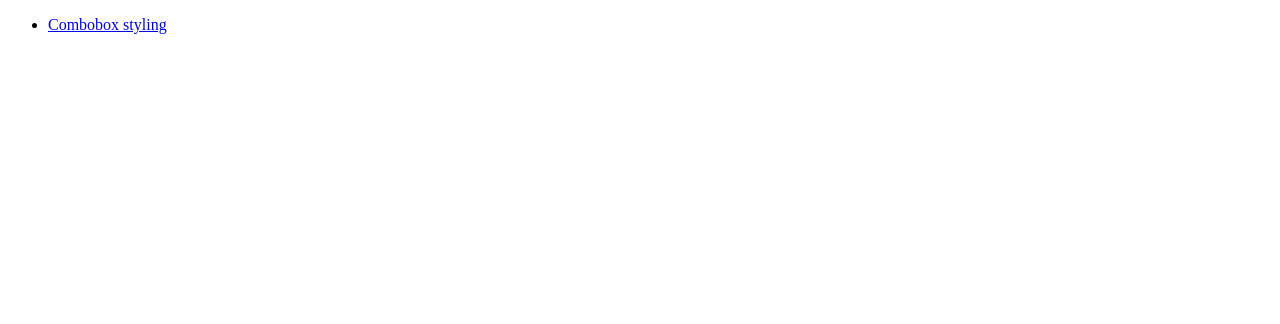
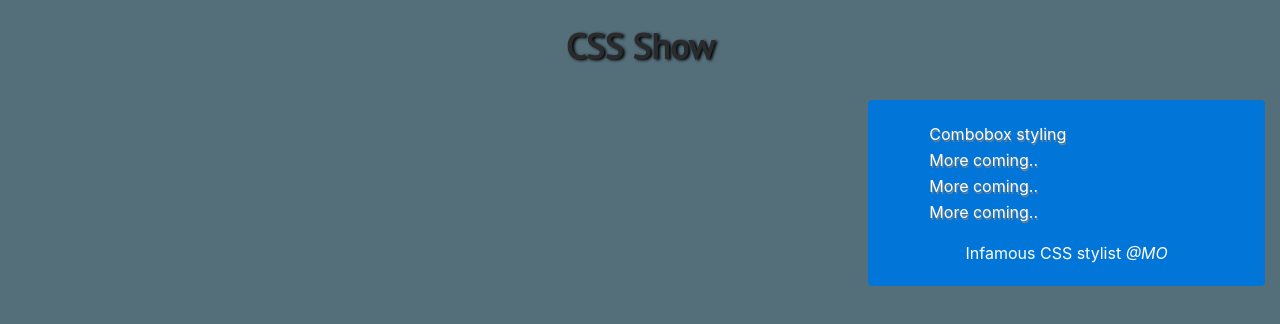
Before and after one commit to doingOO7/showcase, a plain HTML site: page index.html in a window 1280 px wide. Drawn offline with nearby package versions, Linux system fonts and the light colour scheme.

Commit message:
added styles to the webpage

```diff
--- a/combobox-styling/style.css
+++ b/combobox-styling/style.css
@@ -1,9 +1,14 @@
+body {
+    background-color: #00a059;
+}
+/*font-family: 'Open Sans', sans-serif;
+font-family: 'Roboto', sans-serif;
+font-family: 'Source Sans Pro', sans-serif;*/
 .container {
-    margin: 90px;
+    margin: 70px;
     text-align: center;
 }
 .basic-style {
-    padding: 5px;
     border: 2px solid #d9d9d9;
     border-radius: 2px;
     font-size: 14px;
@@ -31,3 +36,19 @@
 	    1.7em 2.5em;
 		background-repeat: no-repeat;
 }
+.style-1 {
+    padding: 9px 30px 9px 5px;
+}
+.style-2 {
+    padding: 9px 43px 9px 11px;
+}
+p.title {
+    font-size: 35px;
+    text-shadow: 2px 2px 4px darkgreen;
+    color: #fff;
+    font-family: 'Roboto Mono', monospace;
+    font-weight: 600;
+}
+textarea:focus, input:focus, select:focus{
+    outline: none;
+}
--- /dev/null
+++ b/css/base-style.css
@@ -0,0 +1,27 @@
+.header {
+    height: 100px;
+}
+.main {
+    background-color: #546E7A;
+}
+.links-card .card-primary li > a {
+    color: #fff;
+    text-decoration: none;
+}
+.work-links {
+    list-style: none;
+    text-align: left;
+    line-height: 26px;
+    text-shadow:
+}
+
+.work-links li > a {
+    text-shadow: 1px 2px 0px slategrey;
+}
+.site-header {
+    font-size: 35px;
+    margin: 20px;
+    font-family: 'PT Sans', sans-serif;
+    font-weight: 600;
+    text-shadow: 2px 1px 3px black;
+}
--- a/index.html
+++ b/index.html
@@ -3,12 +3,47 @@
     <head>
         <meta charset="utf-8">
         <title>CSS Showcase</title>
+        <link rel="stylesheet" href="css/base-style.css">
+        <script
+  src="https://code.jquery.com/jquery-3.2.0.min.js" integrity="sha256-JAW99MJVpJBGcbzEuXk4Az05s/XyDdBomFqNlM3ic+I=" crossorigin="anonymous"></script>
+        <link rel="stylesheet" href="https://maxcdn.bootstrapcdn.com/bootstrap/4.0.0-alpha.6/css/bootstrap.min.css" integrity="sha384-rwoIResjU2yc3z8GV/NPeZWAv56rSmLldC3R/AZzGRnGxQQKnKkoFVhFQhNUwEyJ" crossorigin="anonymous">
+        <script src="https://maxcdn.bootstrapcdn.com/bootstrap/4.0.0-alpha.6/js/bootstrap.min.js" integrity="sha384-vBWWzlZJ8ea9aCX4pEW3rVHjgjt7zpkNpZk+02D9phzyeVkE+jo0ieGizqPLForn" crossorigin="anonymous"></script>
+        <link href="https://fonts.googleapis.com/css?family=PT+Sans" rel="stylesheet">
     </head>
-    <body>
-        <div class="container">
-            <ul>
-                <li><a href="#">Combobox styling</a></li>
-            </ul>
+    <body class="main">
+        <div class="container-fluid">
+            <div class="row">
+                <div class="col-md-12 header text-center">
+                    <p class="site-header">CSS Show</p>
+                </div>
+                <div class="col-md-8">
+
+                </div>
+                <div class="col-md-4">
+
+
+                    <div class="links-card">
+                        <div class="card card-inverse card-primary text-center">
+                            <div class="card-block">
+                                <blockquote class="card-blockquote">
+                                    <ul class="work-links">
+                                        <li><a href="combobox-styling/">Combobox styling</a></li>
+                                        <li><a href="#">More coming..</a></li>
+                                        <li><a href="#">More coming..</a></li>
+                                        <li><a href="#">More coming..</a></li>
+                                    </ul>
+                                    <footer>Infamous CSS stylist
+                                        <cite title="Source Title">@MO</cite>
+                                    </footer>
+                                </blockquote>
+                            </div>
+                        </div>
+                    </div>
+
+                </div>
+            </div>
+
+
         </div>
     </body>
 </html>
```
Also changed, not shown: combobox-styling/index.html (+8 -4 lines).
